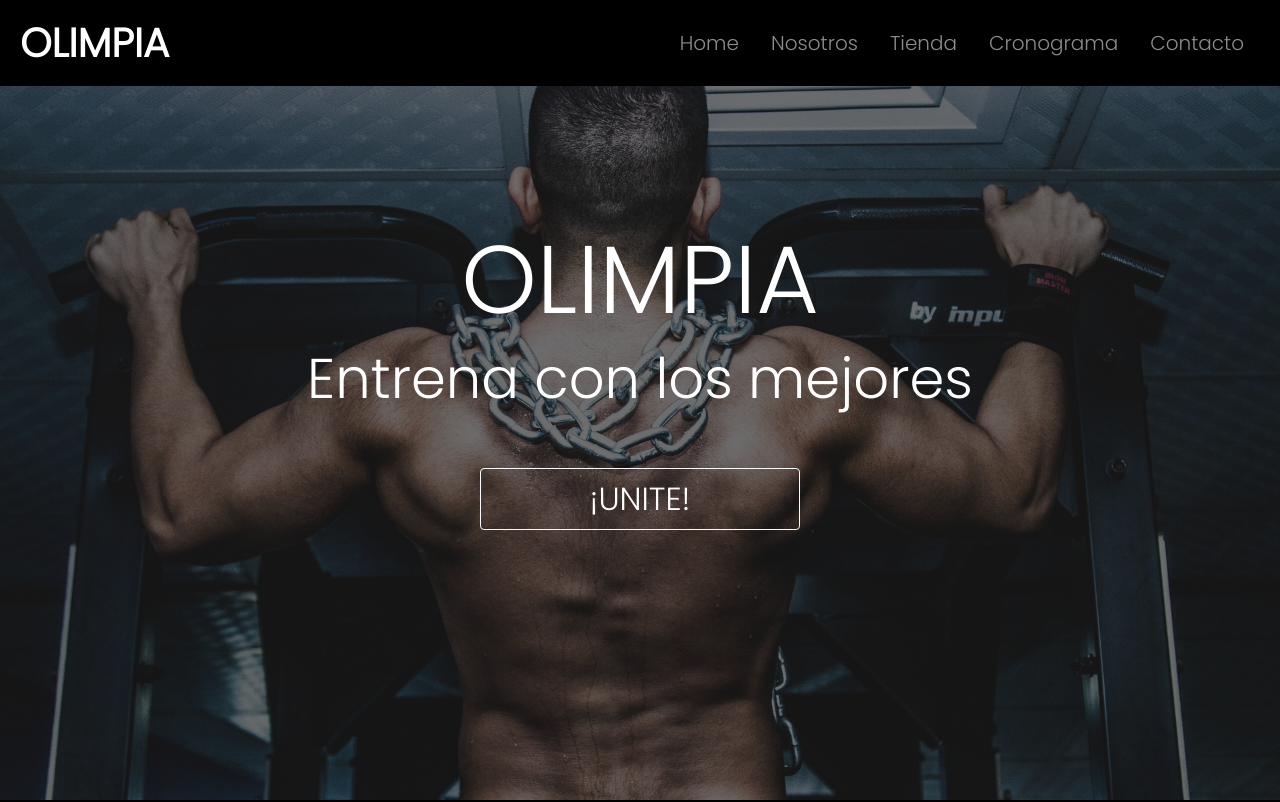
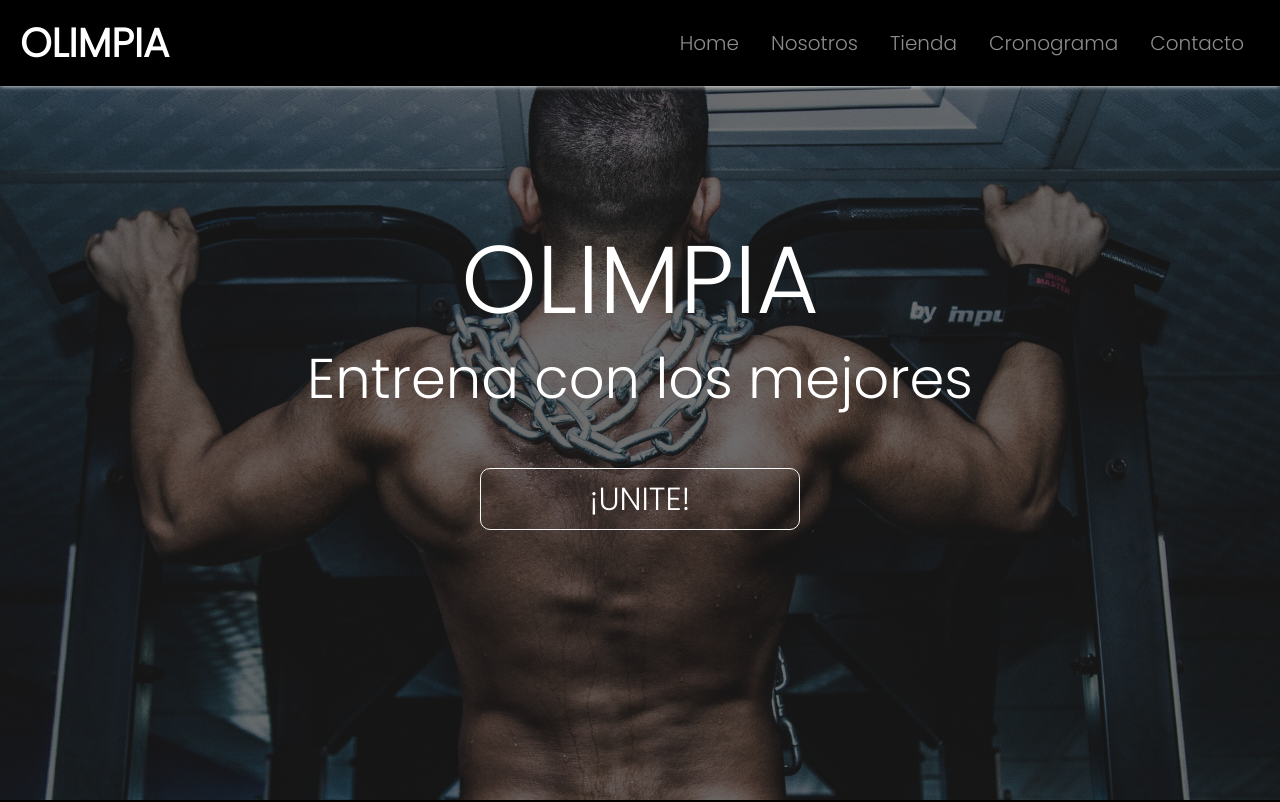
Before and after one commit to FacuSart/OlimpiaCE, a website: page index.html in a window 1280 px wide. Shown: the top 802 px of the page. Drawn offline with nearby package versions, Linux system fonts and the light colour scheme.

Commit message:
quinto commit

```diff
--- a/SCSS/_header.scss
+++ b/SCSS/_header.scss
@@ -1,6 +1,7 @@
 header{
     z-index:2;
     position: fixed;
+    box-shadow: 0px 0px 5px white;
     .navbar{
         .container-fluid{
             #logo{
--- a/SCSS/_mainindex.scss
+++ b/SCSS/_mainindex.scss
@@ -11,6 +11,11 @@
         }
         #unite{
             background-color: map-get($colors, transparent1);
+            border-radius: 10px;
+            a{
+                text-decoration: none;
+                color: map-get($colors, white1 );
+            }
             &::before{
                 content: "";
                 position: absolute;
@@ -22,6 +27,7 @@
                 z-index: -1;
                 transform: scaleX(0);
                 transition: transform 0.5s;
+                border-radius: 10px;
             }
             &:hover::before{
                 transform: scaleX(1);
--- a/SCSS/_variables.scss
+++ b/SCSS/_variables.scss
@@ -79,3 +79,17 @@ $fontWeight:(
     background-repeat: $repeat;
     background-size: $size;
 }
+
+//keyframes
+
+@keyframes glowing{
+    0%{
+        background-position: 0 0;
+    }
+    50%{
+        background-position: 400% 0;
+    }
+    100%{
+        background-position: 0 0;
+    }
+}
--- a/index.html
+++ b/index.html
@@ -77,16 +77,13 @@
         <h2 data-aos="fade-up" data-aos-duration="2000">
           Entrena con los mejores
         </h2>
-        <a
-          class="btn btn-primary w-25 fs-2 my-5 border-light px-0"
-          href="./pages/contacto.html"
-          role="button"
-          id="unite"
-          data-aos="fade-up"
-          data-aos-duration="2000"
-        >
-          ¡UNITE!
-        </a>
+        <button
+            class="btn btn-primary w-25 fs-2 my-5 border-light px-0"
+            id="unite"
+            data-aos="fade-up"
+            data-aos-duration="2000">
+            <a href="./pages/contacto.html">¡UNITE!</a>
+        </button>
       </div>
     </main>
 
@@ -125,7 +122,9 @@
           ></i
         ></a>
       </div>
-
+      <div class="d-flex align-items-center justify-content-center text-light">
+        <i class="fa-solid fa-phone mx-2 "></i><p class="m-0">+54 3497 406804</p>
+      </div>
       <p id="copy" class="footer__style">
         &copy; 2023 OLIMPIA. ALL RIGHTS RESERVED
       </p>
```
Also changed, not shown: pages/contacto.html (+6 -4 lines), pages/cronograma.html (+3 -1 lines), pages/nosotros.html (+3 -1 lines), pages/tienda.html (+3 -1 lines), CSS/estilos.css, 1 other file.
